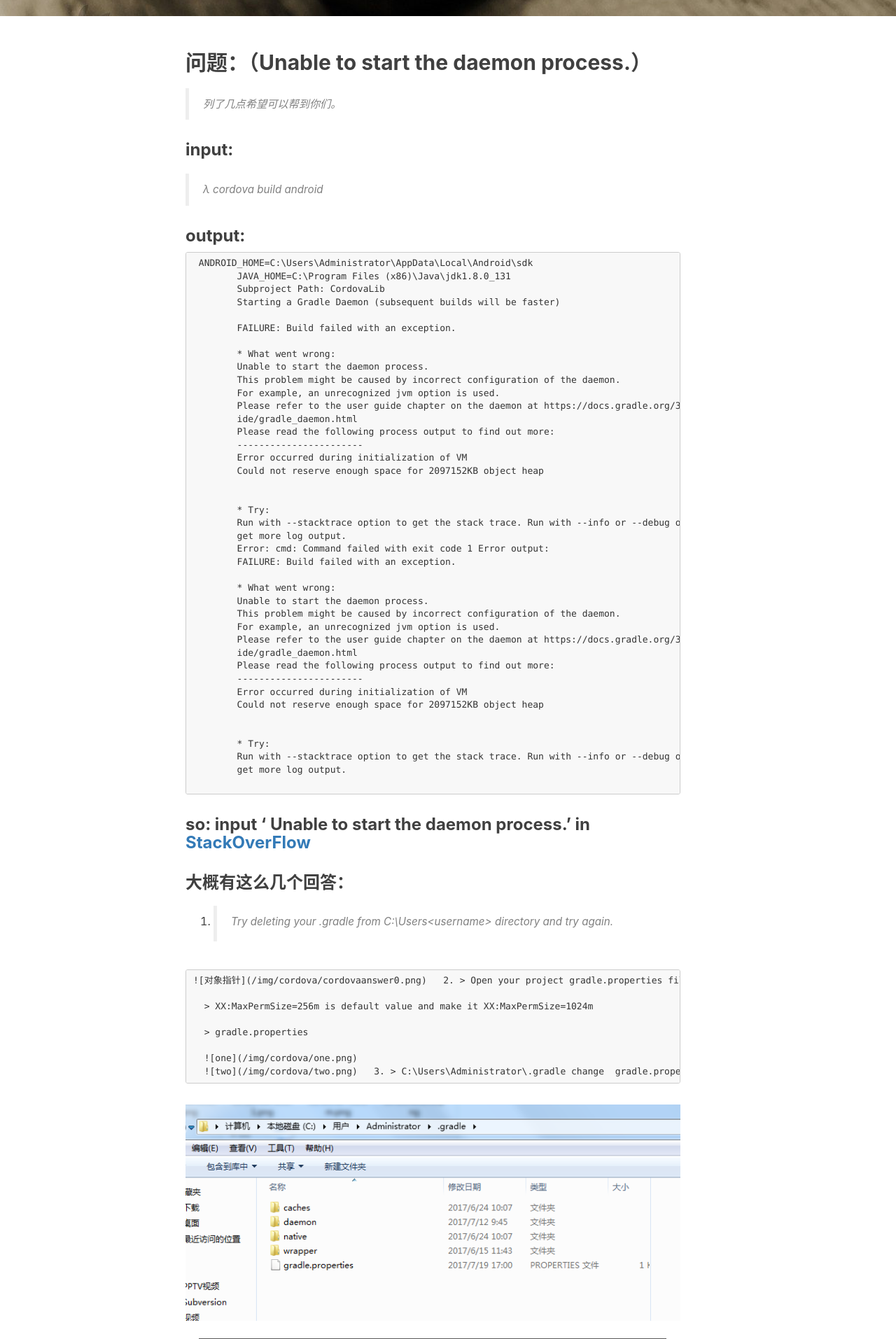
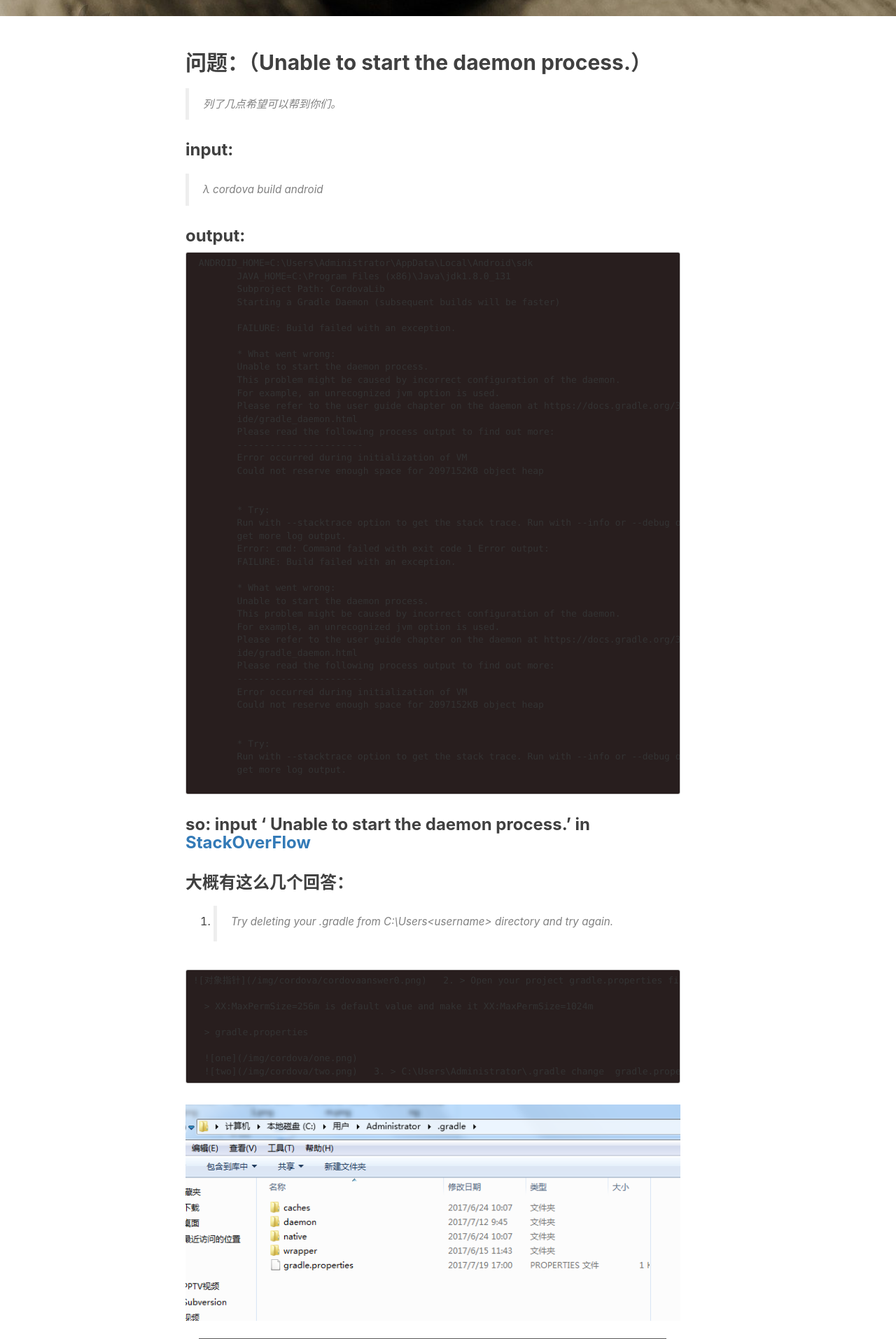
Before and after one commit to XueChenChen/XueChenChen.github.io, a Jekyll site: the page built from _posts/2017-07-19-Cordova和Vue.js.md, in a window 1280 px wide. Shown: the part 555-2468 px from the top of the page at 70% size. Built offline with Jekyll 4.4.1, drawn with Linux system fonts in a browser that asks for light colours; nearby versions of some CDN libraries; comment, search, counter and statistics services are not loaded.

Commit message:
code block color

```diff
--- a/css/syntax.css
+++ b/css/syntax.css
@@ -3,7 +3,6 @@
 
 .highlight pre code * {
   white-space: nowrap;    // this sets all children inside to nowrap
-  background: #281E1E;
 }
 
 .highlight pre {
@@ -20,7 +19,7 @@
  * Courtesy of GitHub.com
  */
 
-.highlight pre, pre, .highlight .hll { background-color: #f8f8f8; border: 1px solid #ccc; padding: 6px 10px; border-radius: 3px; }
+.highlight pre, pre, .highlight .hll { background-color: #281E1E; border: 1px solid #ccc; padding: 6px 10px; border-radius: 3px; }
 .highlight .c { color: #999988; font-style: italic; }
 .highlight .err { color: #a61717; background-color: #e3d2d2; }
 .highlight .k { font-weight: bold; }
```
